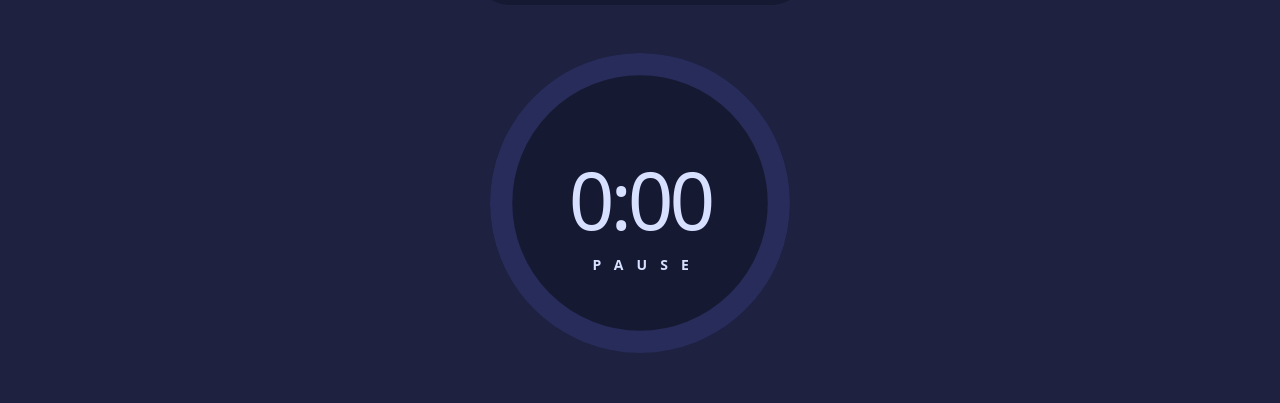
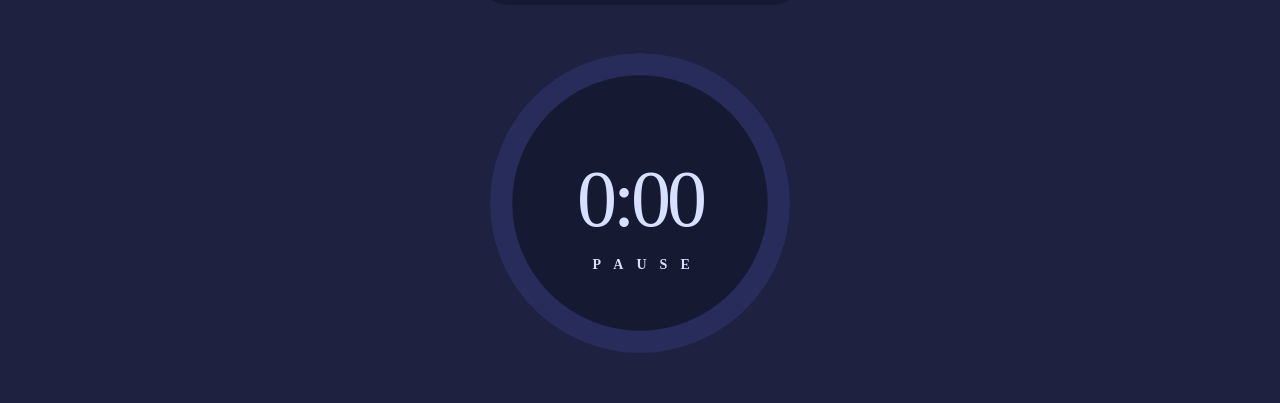
Before and after one commit to GIGAKLIBADZE/pomodoro-app, a React (Vite) app: page /pomodoro in a window 1280 px wide. Shown: the part 171-574 px from the top of the page. Built offline with nearby package versions, Linux system fonts and the light colour scheme.

Commit message:
set font

```diff
--- a/src/components/HeaderAndMenu.tsx
+++ b/src/components/HeaderAndMenu.tsx
@@ -6,6 +6,7 @@ const HeaderAndMenu: React.FC<{
     pause: boolean;
     color: string;
     mode: string;
+    font: number;
   };
   dispatch: React.ActionDispatch<
     [
@@ -16,10 +17,20 @@ const HeaderAndMenu: React.FC<{
     ]
   >;
 }> = ({ state, dispatch }) => {
-  const { color, mode } = state;
+  const { color, mode, font } = state;
 
   return (
-    <div className="font-[KumbhSans] text-white">
+    <div
+      className={`text-white ${
+        font === 1
+          ? "font-[KumbhSans]"
+          : font === 2
+          ? "font-[RobotoSlab]"
+          : font === 3
+          ? "font-[SpaceMono]"
+          : ""
+      }`}
+    >
       <h1 className="text-[2.4rem] font-bold leading-normal text-center text-[#d7e0ff] pt-[3.2rem]">
         pomodoro
       </h1>
--- a/src/components/Settings.tsx
+++ b/src/components/Settings.tsx
@@ -104,13 +104,24 @@ const Settings: React.FC<{
         <div>
           <h3 className="sub-title">FONT</h3>
           <div className="fonts-and-colors-container">
-            <div className="font-container font-[KumbhSans] font-normal">
+            <div
+              className="font-container font-[KumbhSans] font-normal"
+              onClick={() => dispatch({ type: "setKumbhSans" })}
+            >
               Aa
             </div>
-            <div className="font-container font-[RobotoSlab] font-normal">
+            <div
+              className="font-container font-[RobotoSlab] font-normal"
+              onClick={() => dispatch({ type: "setRobotoSlab" })}
+            >
               Aa
             </div>
-            <div className="font-container font-[SpaceMono] font-bold">Aa</div>
+            <div
+              className="font-container font-[SpaceMono] font-bold"
+              onClick={() => dispatch({ type: "setSpaceMono" })}
+            >
+              Aa
+            </div>
           </div>
         </div>
         <div className="line"></div>
--- a/src/components/ShowTimer.tsx
+++ b/src/components/ShowTimer.tsx
@@ -5,6 +5,7 @@ const ShowTimer: React.FC<{
     startTime: number;
     pause: boolean;
     color: string;
+    font: number;
   };
   dispatch: React.ActionDispatch<
     [
@@ -15,7 +16,7 @@ const ShowTimer: React.FC<{
     ]
   >;
 }> = ({ state, dispatch }) => {
-  const { startTime, pause, color } = state;
+  const { startTime, pause, color, font } = state;
 
   const [timeLeft, setTimeLeft] = useState<number>(startTime * 60);
 
@@ -52,7 +53,17 @@ const ShowTimer: React.FC<{
   }
 
   return (
-    <div className="w-[30rem] h-[30rem] rounded-[50%] bg-[#161932] m-auto mt-[4.8rem] relative">
+    <div
+      className={`w-[30rem] h-[30rem] rounded-[50%] bg-[#161932] m-auto mt-[4.8rem] relative ${
+        font === 1
+          ? "font-[KumbhSans]"
+          : font === 2
+          ? "font-[RobotoSlab]"
+          : font === 3
+          ? "font-[SpaceMono]"
+          : ""
+      }`}
+    >
       <div className="circle " style={{ color: "white" }} onClick={togglePause}>
         <svg width="100%" height="100%" viewBox="0 0 269 269">
           <circle
@@ -79,7 +90,7 @@ const ShowTimer: React.FC<{
                 : "#d881f8"
             }
             strokeDasharray={628.32}
-            strokeDashoffset={628.32 - (628.32 * timeLeft) / 60}
+            strokeDashoffset={628.32 - 628.32 * (timeLeft / 60)}
             transform="rotate(-90, 134.5, 134.5)"
           ></circle>
         </svg>
--- a/src/reducer.ts
+++ b/src/reducer.ts
@@ -2,7 +2,8 @@ export const initialState = {
     startTime: 0,
     pause: true,
     color: "orange",
-    mode: "pomodoro"
+    mode: "pomodoro",
+    font: 1
 }
 
 export type TState = {
@@ -10,6 +11,7 @@ export type TState = {
     pause: boolean;
     color: string
     mode: string
+    font: number
 }
 
 export function reducer(state: TState, action: { type: string; payload?: number }): TState {
@@ -32,6 +34,12 @@ export function reducer(state: TState, action: { type: string; payload?: number
             return {...state, mode: "short"}
         case "setLong":
             return {...state, mode: "long"}
+        case "setKumbhSans":
+            return {...state, font: 1}
+        case "setRobotoSlab":
+            return {...state, font: 2}
+        case "setSpaceMono":
+            return {...state, font: 3}
         default:
             return state;
     }
```
